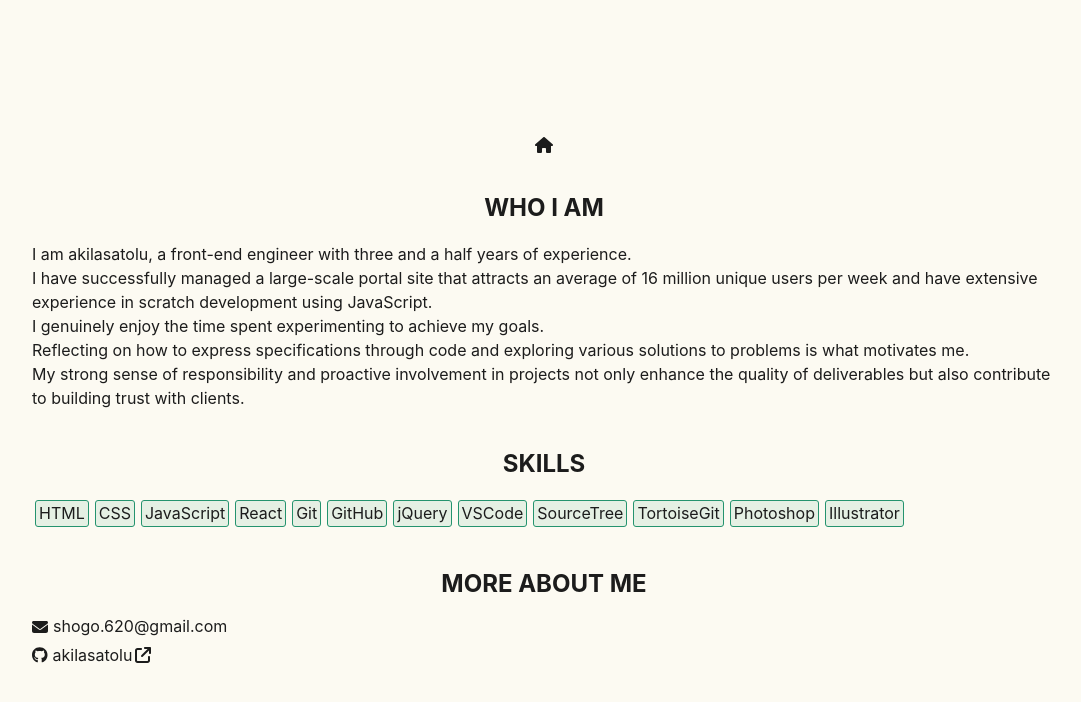
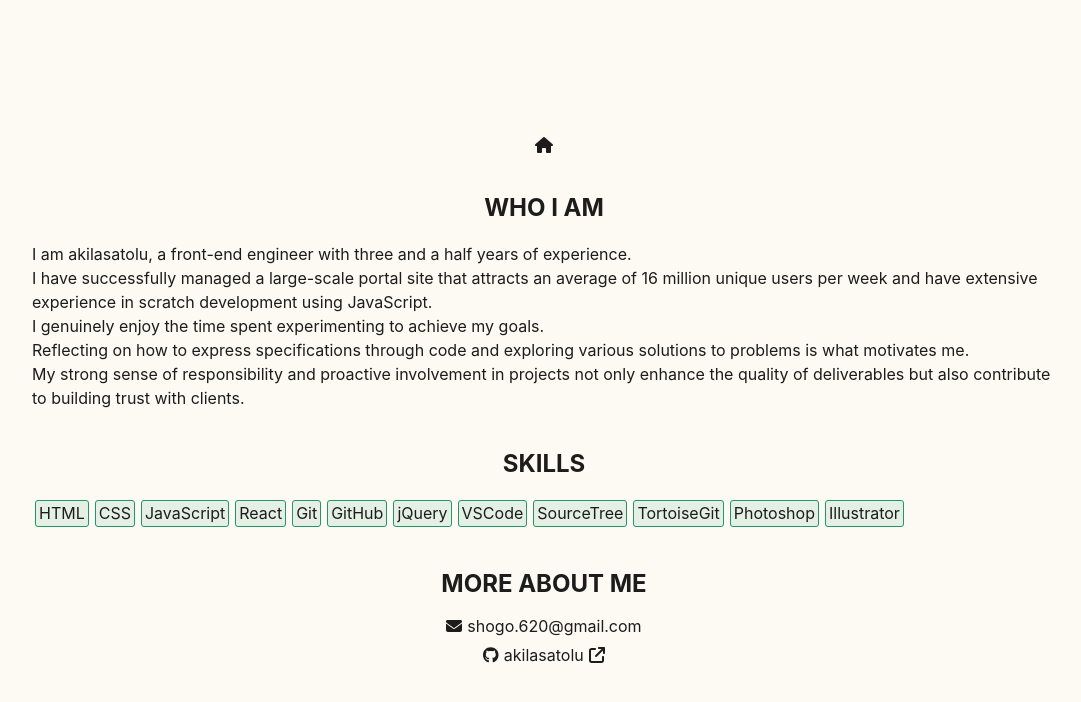
Before and after one commit to akilasatolu/akilasatolu, a React (Create React App) app: page /akilasatolu/me in a window 1280 px wide. Shown: the top 702 px of the page, without its empty margins (96-1177 px from the left). Built offline with nearby package versions, Linux system fonts and the light colour scheme.

Commit message:
mod コンポネ化

```diff
--- a/src/App.css
+++ b/src/App.css
@@ -29,33 +29,23 @@
     padding: 10px 0;
 }
 
-.badge_list {
-    display: flex;
-    flex-wrap: wrap;
+.text_link {
+    border-bottom: 2px solid var(--main-highlight-color);
+    font-weight: bold;
 }
 
-.badge_item {
-    margin: 3px;
-    padding: 3px;
-    background: rgba(36, 147, 110, 0.1);
-    border-radius: 3px;
-    border: 1px solid var(--main-highlight-color);
+.icon_left {
+    margin-right: 5px;
 }
 
-.badge_list .badge_item {
-    margin-top: 3px;
+.icon_right {
+    margin-left: 5px;
 }
 
-.list_column {
-    display: flex;
-    flex-direction: column;
+.h_appear .h_appear_item {
+    display: none;
 }
 
-.list_column_item {
-    margin-top: 10px;
+.h_appear:hover .h_appear_item {
+    display: inline-block;
 }
-
-.list_column_item_l {
-    margin-top: 20px;
-    font-size: var(--font-size-large);
-}
--- /dev/null
+++ b/src/Components/Articles.js
@@ -0,0 +1,26 @@
+import { FontAwesomeIcon } from '@fortawesome/react-fontawesome';
+import { faArrowUpRightFromSquare } from '@fortawesome/free-solid-svg-icons';
+
+const Articles = ({datas}) => {
+    if(!datas || datas.length === 0) return;
+    return (
+        <ul className='articles'>
+            {datas.map((d, i) => {
+                return (
+                <li key={i} className='article'>
+                    <a href={d.url} className='article_inner' target='_blank' rel='noopener'>
+                    <div className='article_title'>
+                        <p>{d.title}<FontAwesomeIcon className='icon_right' icon={faArrowUpRightFromSquare} /></p>
+                    </div>
+                    <div className='article_text'>
+                        <p>{d.disc}</p>
+                    </div>
+                    </a>
+                </li>
+                )
+            })}
+        </ul>
+    );
+};
+
+export default Articles;
--- /dev/null
+++ b/src/Components/BadgeList.js
@@ -0,0 +1,14 @@
+const BadgeList = ({datas}) => {
+    if(!datas || datas.length === 0) return;
+    return (
+    <ul className='badge_list'>
+        {datas.map((d, i) => {
+            return (
+                <li key={i} className='badge_item'>{d}</li>
+            );
+        })}
+    </ul>
+    );
+};
+
+export default BadgeList;
--- a/src/Components/Components.css
+++ b/src/Components/Components.css
@@ -1,65 +1,3 @@
-.link_in {
-    border-bottom: 2px solid var(--main-highlight-color);
-    font-weight: bold;
-}
-
-.link_in .link_icon {
-    display: none;
-}
-
-.link_in:hover .link_icon {
-    display: inline-block;
-    margin-left: 3px;
-}
-
-.link_out .link_icon {
-    margin-left: 3px;
-}
-
-.details {
-    display: flex;
-    flex-direction: column;
-    align-items: center;
-    justify-content: center;
-    padding-top: 20px;
-}
-
-.detail {
-    text-align: left;
-    width: 100%;
-    border-top: 1px solid var(--main-highlight-color);
-    padding-top: 20px;
-}
-
-.detail_inner:hover .detail_title, .detail_inner:hover .detail_text {
-    background: rgba(36, 147, 110, 0.1);
-}
-
-.detail_title {
-    padding: 5px;
-    font-weight: bold;
-    border-radius: 5px 5px 0 0;
-}
-
-.detail_text {
-    overflow-wrap: break-word;
-    padding: 5px;
-    border-radius: 0 0 5px 5px;
-    line-height: 1.5;
-}
-
-.icon_left {
-    display: flex;
-    flex-direction: row;
-    justify-content: flex-start;
-    align-items: center;
-}
-
-.icon_left > *:first-child {
-    margin-right: 5px;
-}
-
-
 /* ===========================================
 LinkHome
 =========================================== */
@@ -87,3 +25,75 @@ Text
     line-height: 1.5;
     text-align: left;
 }
+
+/* ===========================================
+ListColumn
+=========================================== */
+.list_column {
+    display: flex;
+    flex-direction: column;
+}
+
+.list_column_item {
+    margin-top: 10px;
+}
+
+.list_column_item_l {
+    margin-top: 20px;
+    font-size: var(--font-size-large);
+}
+
+/* ===========================================
+Articles
+=========================================== */
+.articles {
+    display: flex;
+    flex-direction: column;
+    align-items: center;
+    justify-content: center;
+    padding-top: 20px;
+}
+
+.article {
+    text-align: left;
+    width: 100%;
+    border-top: 1px solid var(--main-highlight-color);
+    padding-top: 20px;
+}
+
+.article_inner:hover .article_title, .article_inner:hover .article_text {
+    background: rgba(36, 147, 110, 0.1);
+}
+
+.article_title {
+    padding: 5px;
+    font-weight: bold;
+    border-radius: 5px 5px 0 0;
+}
+
+.article_text {
+    overflow-wrap: break-word;
+    padding: 5px;
+    border-radius: 0 0 5px 5px;
+    line-height: 1.5;
+}
+
+/* ===========================================
+BadgeList
+=========================================== */
+.badge_list {
+    display: flex;
+    flex-wrap: wrap;
+}
+
+.badge_item {
+    margin: 3px;
+    padding: 3px;
+    background: rgba(36, 147, 110, 0.1);
+    border-radius: 3px;
+    border: 1px solid var(--main-highlight-color);
+}
+
+.badge_list .badge_item {
+    margin-top: 3px;
+}
--- /dev/null
+++ b/src/Components/ListColumn.js
@@ -0,0 +1,16 @@
+function ListColumn ({datas, sizeL}){
+    if(!datas || datas.length === 0) return;
+    return (
+        <ul className='list_column'>
+            {datas.map((d, i) => {
+                return (
+                <li key={i} className={'list_column_item' + (sizeL?'_l':'')}>
+                    {d}
+                </li>
+                )
+            })}
+        </ul>
+    );
+}
+
+export default ListColumn;
--- a/src/pages/Home.js
+++ b/src/pages/Home.js
@@ -1,14 +1,16 @@
 import { Link } from 'react-router-dom';
 import { FontAwesomeIcon } from '@fortawesome/react-fontawesome'
 import { faHandPointLeft } from '@fortawesome/free-solid-svg-icons'
+import ListColumn from '../Components/ListColumn';
 
 function Home() {
+    const datas = [
+        <p>Hi,I'm <Link to="/me" className="h_appear text_link">akilasatolu<span className='h_appear_item'><FontAwesomeIcon className='icon_right' icon={faHandPointLeft} /></span></Link>.</p>,
+        <p>My Labo is <Link to="/labo" className="h_appear text_link">here<span className='h_appear_item'><FontAwesomeIcon className='icon_right' icon={faHandPointLeft} /></span></Link>.</p>
+    ];
     return (
         <div className='app_inner'>
-            <ul className='list_column'>
-                <li className='list_column_item_l'><p>Hi,I'm <Link to="/me" className="link_in">akilasatolu<span className='link_icon'><FontAwesomeIcon icon={faHandPointLeft} /></span></Link>.</p></li>
-                <li className='list_column_item_l'><p>My Labo is <Link to="/labo" className="link_in">here<span className='link_icon'><FontAwesomeIcon icon={faHandPointLeft} /></span></Link>.</p></li>
-            </ul>
+            <ListColumn datas={datas} sizeL={true}/>
         </div>
     );
 }
--- a/src/pages/Labo.js
+++ b/src/pages/Labo.js
@@ -1,8 +1,7 @@
-import { FontAwesomeIcon } from '@fortawesome/react-fontawesome';
-import { faArrowUpRightFromSquare } from '@fortawesome/free-solid-svg-icons';
 import Text from '../Components/Text';
 import Home from '../Components/LinkHome';
 import Data from '../datas/data.json';
+import Articles from '../Components/Articles';
 
 function Labo() {
     return (
@@ -11,31 +10,7 @@ function Labo() {
             <section className='section'>
                 <div className='section_body'>
                     <Text>{'I am deeply curious about emerging technologies and continuously strive to enhance my knowledge.\nI translate this knowledge into actionable skills through coding and project development.\nHere, you can see some of the work that has resulted from my efforts.'}</Text>
-            {(()=>{
-                const data = Data.data.Labo;
-                if(data.length===0) return;
-                return (
-                <ul className='details'>
-                    {
-                    data.map((d, i) => {
-                        return (
-                        <li key={i} className='detail'>
-                            <a href={d.url} className='detail_inner link_out' target='_black' rel='noopener'>
-                            <div className='detail_title'>
-                                <p>{d.title}<FontAwesomeIcon className='link_icon' icon={faArrowUpRightFromSquare} /></p>
-                            </div>
-                            <div className='detail_text'>
-                                <p>{d.disc}</p>
-                            </div>
-                            </a>
-                        </li>
-                        );
-                    })
-                    }
-                </ul>
-                );
-            })()}
-
+                    <Articles datas={Data.data.Labo} />
                 </div>
             </section>
         </div>
--- a/src/pages/Me.js
+++ b/src/pages/Me.js
@@ -4,9 +4,15 @@ import { faEnvelope } from '@fortawesome/free-solid-svg-icons';
 import { faArrowUpRightFromSquare } from '@fortawesome/free-solid-svg-icons';
 import Text from '../Components/Text';
 import Home from '../Components/LinkHome';
+import ListColumn from '../Components/ListColumn'
+import BadgeList from '../Components/BadgeList'
 import Data from '../datas/data.json';
 
 function Me() {
+    const infos = [
+        <p><FontAwesomeIcon className='icon_left' icon={faEnvelope} />shogo.620@gmail.com</p>,
+        <a href={'https://github.com/akilasatolu'} target='_blank' rel='noopener'><p><FontAwesomeIcon className='icon_left' icon={faGithub} />akilasatolu<FontAwesomeIcon className='icon_right' icon={faArrowUpRightFromSquare} /></p></a>
+    ];
     return (
         <div className='app_inner'>
             <Home />
@@ -19,37 +25,13 @@ function Me() {
             <section className='section'>
                 <div className='section_title'><p>SKILLS</p></div>
                 <div className='section_body'>
-                    {(()=>{
-                        const data = Data.data.Skills;
-                        if(data.length===0) return;
-                        return (
-                            <ul className='badge_list'>
-                                {
-                                data.map((d, i) => {
-                                    return (
-                                        <li key={i} className='badge_item'>{d}</li>
-                                    );
-                                })
-                                }
-                            </ul>
-                        );
-                    })()}
+                    <BadgeList datas={Data.data.Skills} />
                 </div>
             </section>
             <section className='section'>
                 <div className='section_title'><p>MORE ABOUT ME</p></div>
                 <div className='section_body'>
-                    <ul className='list_column'>
-                        <li className='list_column_item icon_left'>
-                            <FontAwesomeIcon icon={faEnvelope} />
-                            <p>shogo.620@gmail.com</p>
-                        </li>
-                        <li className='list_column_item'>
-                            <a href={'https://github.com/akilasatolu'} className='link_out' target='_black' rel='noopener'>
-                                <p className='icon_left'><FontAwesomeIcon icon={faGithub} />{'akilasatolu'}<FontAwesomeIcon icon={faArrowUpRightFromSquare} className='link_icon' /></p>
-                            </a>
-                        </li>
-                    </ul>
+                    <ListColumn datas={infos} />
                 </div>
             </section>
         </div>
```
Lines whose indentation alone changed are shown as unchanged.
